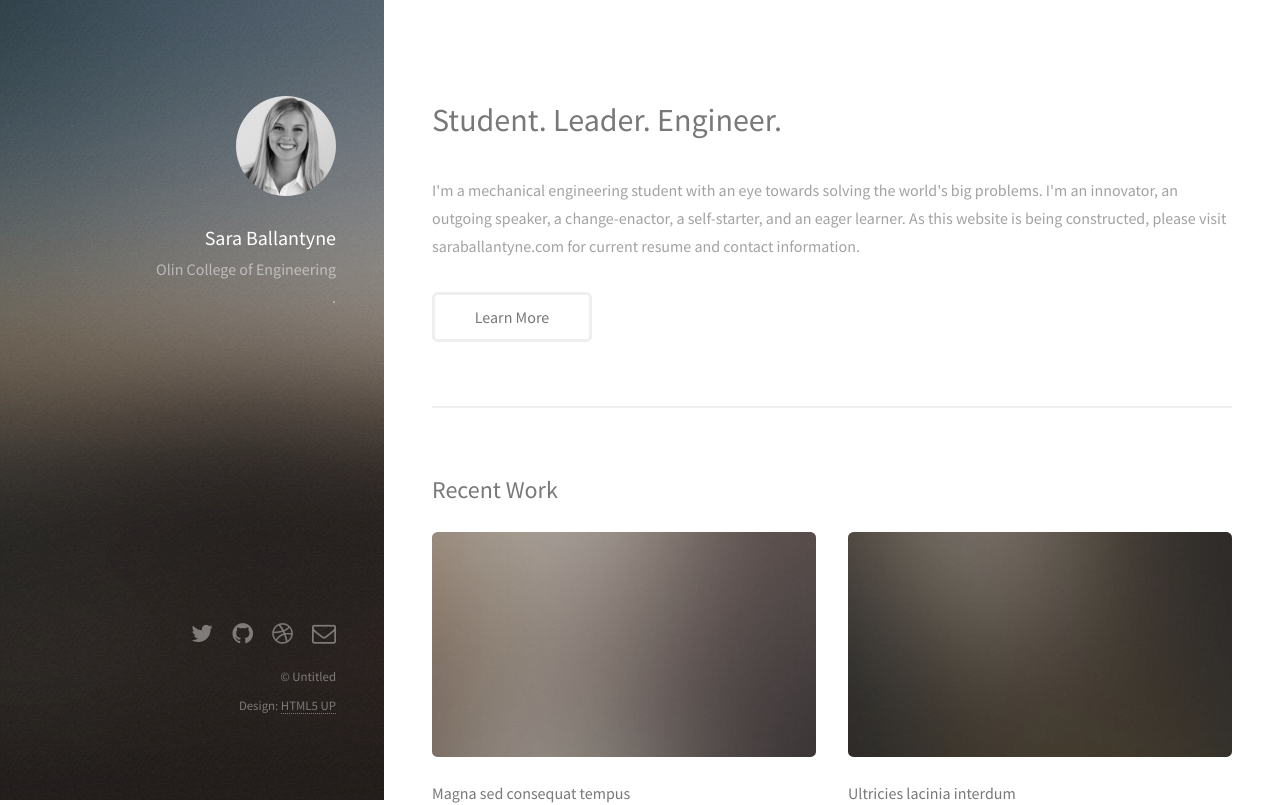
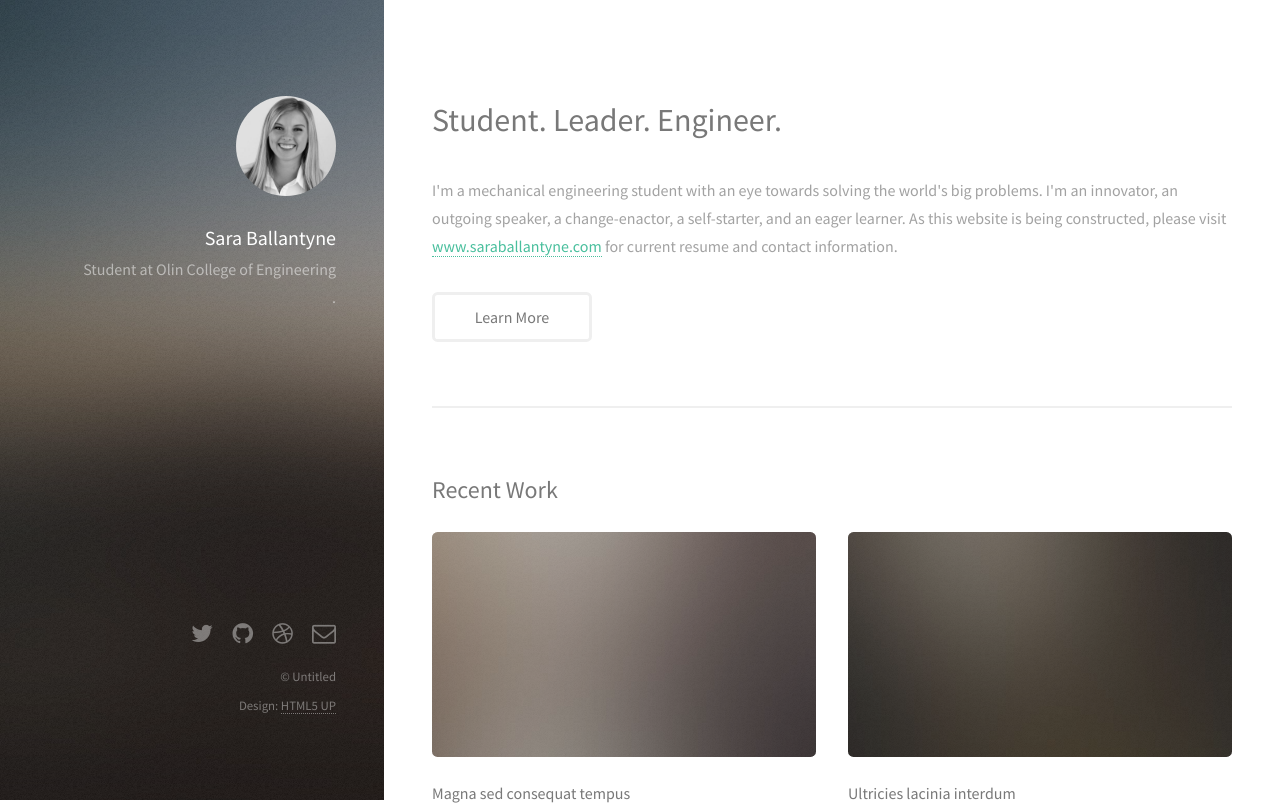
Before and after one commit to sballantyne/sballantyne.github.io, a plain HTML site: page index.html in a window 1280 px wide. Shown: the top 805 px of the page. Drawn offline with Linux system fonts and the light colour scheme.

Commit message:
Trying last commit again, forgot to save index

```diff
--- a/index.html
+++ b/index.html
@@ -19,7 +19,7 @@
 			<header id="header">
 				<a href="#" class="image avatar"><img src="images/linkedin_image.jpg" alt="" /></a>
 				<h1><strong>Sara Ballantyne</strong><br> </h1>
-				 <hl> Olin College of Engineering<br /> </a>.</h1>
+				 <hl> Student at Olin College of Engineering<br /> </a>.</h1>
 			</header>
 
 		<!-- Main -->
@@ -32,9 +32,9 @@
 							</h2>
 						</header>
 						<p>I'm a mechanical engineering student with an eye towards solving the world's big problems. I'm an innovator, an outgoing speaker, a change-enactor, a self-starter, and an eager learner.
-						As this website is being constructed, please visit saraballantyne.com for current resume and contact information.</p>
+						As this website is being constructed, please visit <a href="http://www.saraballantyne.com">www.saraballantyne.com</a> for current resume and contact information.</p>
 						<ul class="actions">
-							<li><a href="#" class="button">Learn More</a></li>
+							<li><a href="www.saraballantyne.com" class="button">Learn More</a></li>
 						</ul>
 					</section>
 
```
